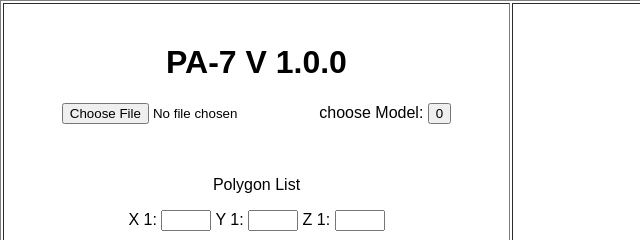
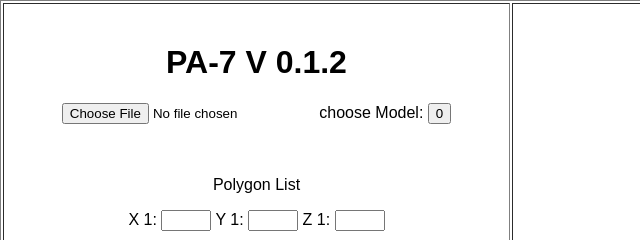
Before and after one commit to basementdwellers69/node.js-PA7, a plain HTML site: page v0.0.3-1/index.html in a window 1280 px wide. Shown: the top 240 px of the page, 0-640 px from the left. Drawn offline with Linux system fonts and the light colour scheme.

Commit message:
V.0.1.2 index.html-update

```diff
--- a/v0.0.3-1/index.html
+++ b/v0.0.3-1/index.html
@@ -8,7 +8,7 @@
         <tr>
             <td width= 40% valign="top" align="center">
                     <br>
-                    <h1>PA-7 V 1.0.0</h1>
+                    <h1>PA-7 V 0.1.2</h1>
                     <input type="file" id="fileInput">
                     choose Model: <button value="0">0</button>
                     <br><br><br>
```
